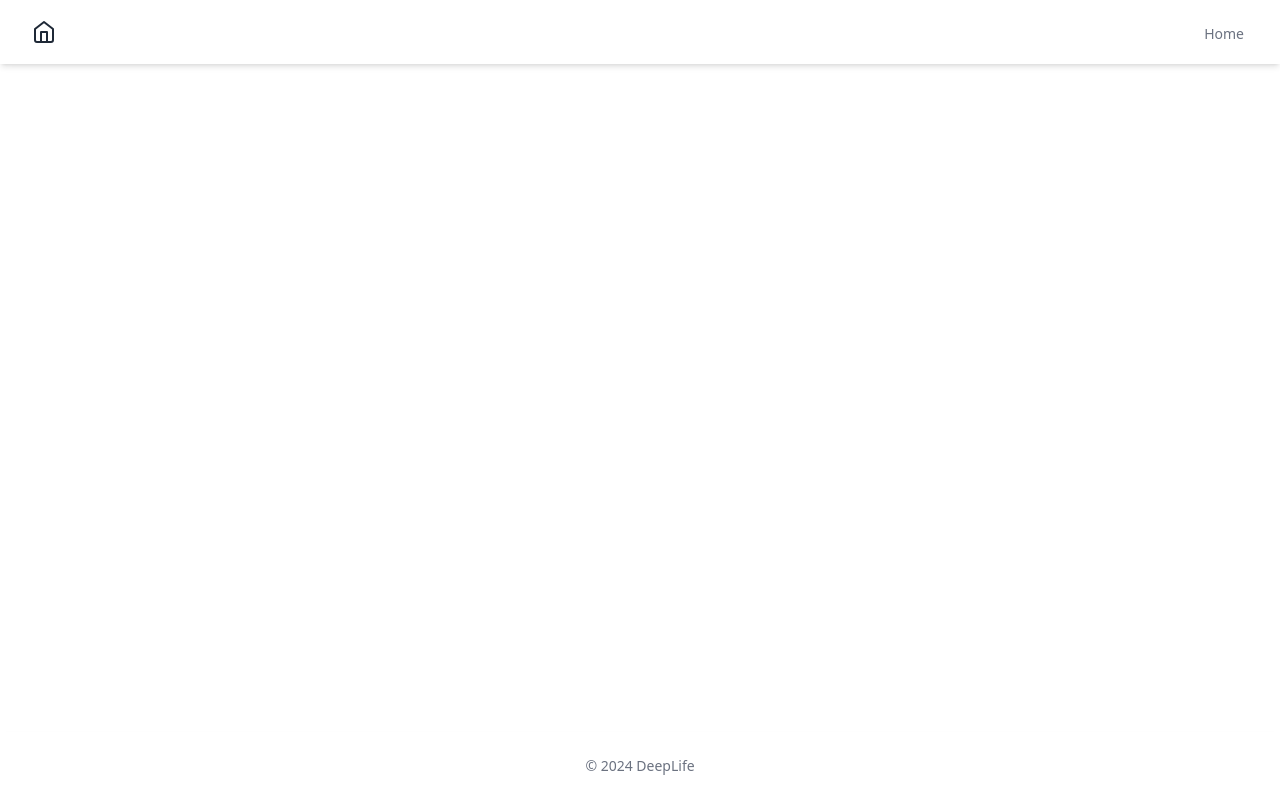
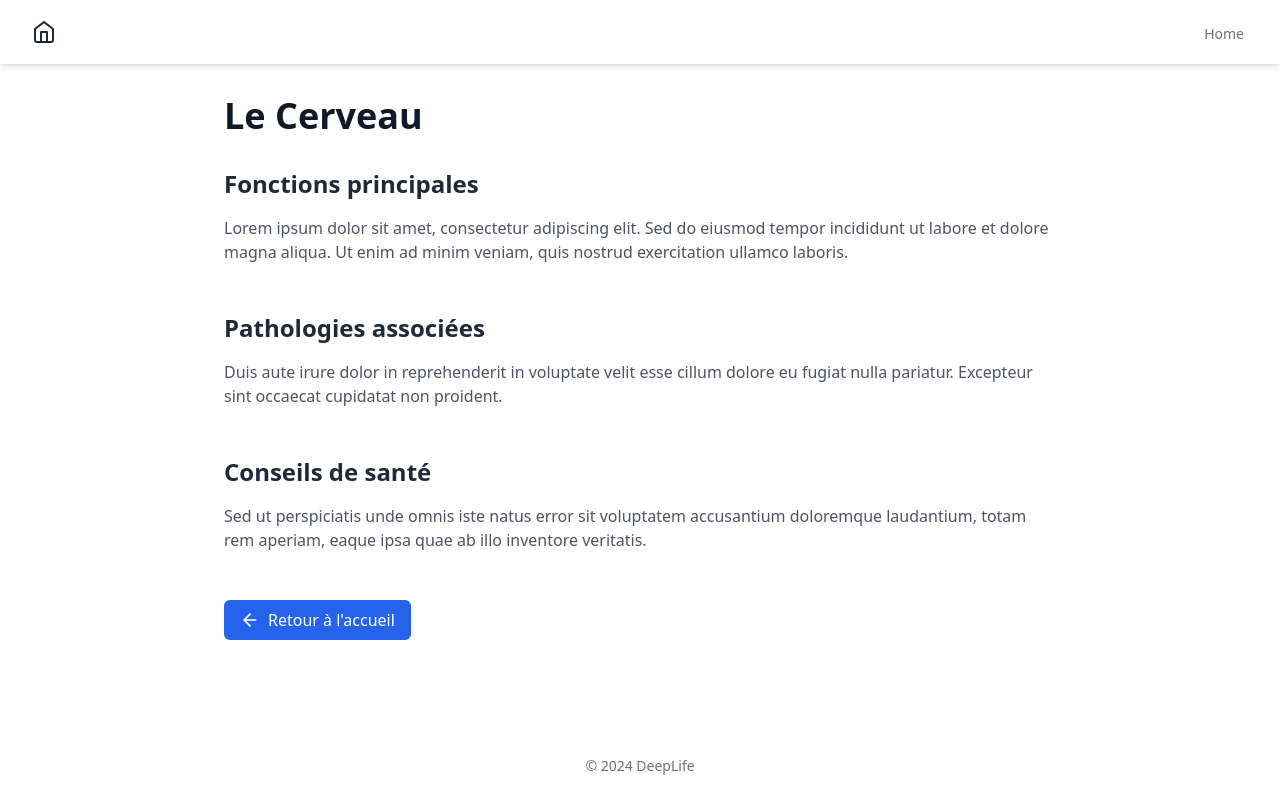
Before and after one commit to The-Info-Night/Info_night_2024, a React (Vite) app: page /brain in a window 1280 px wide. Built offline with nearby package versions, Linux system fonts and the light colour scheme.

Commit message:
feat: add rescale image + routes for organs

```diff
--- a/src/App.tsx
+++ b/src/App.tsx
@@ -1,7 +1,8 @@
 import React from 'react';
 import { BrowserRouter, Routes, Route } from 'react-router-dom';
-import { Layout } from './components/Layout/Layout';
+import { Layout } from './components/Layout';
 import { Home } from './pages/Home';
+import { Brain, Lungs, Arms, Legs } from './pages/BodyParts';
 
 function App() {
   return (
@@ -9,6 +10,10 @@ function App() {
       <Layout>
         <Routes>
           <Route path="/" element={<Home />} />
+          <Route path="/brain" element={<Brain />} />
+          <Route path="/lungs" element={<Lungs />} />
+          <Route path="/arms" element={<Arms />} />
+          <Route path="/legs" element={<Legs />} />
         </Routes>
       </Layout>
     </BrowserRouter>
--- a/src/components/Layout/BodyPart.tsx
+++ b/src/components/BodyPart.tsx
@@ -8,13 +8,17 @@ interface BodyPartProps {
   label: string;
 }
 
-export function BodyPart({ name, position, label }: BodyPartProps) {
+export function BodyPart({ name, path, position, label }: BodyPartProps) {
   return (
-    <div className={`absolute ${position}`}>
+    <Link
+      to={path}
+      className={`absolute ${position} group`}
+      aria-label={`View ${name}`}
+    >
       <div className="w-12 h-12 rounded-full bg-blue-500 bg-opacity-20 group-hover:bg-opacity-40 transition-all duration-300 cursor-pointer" />
       <span className="absolute left-1/2 -translate-x-1/2 mt-2 px-2 py-1 bg-gray-800 text-white text-sm rounded opacity-0 group-hover:opacity-100 transition-opacity whitespace-nowrap">
         {label}
       </span>
-    </div>
+    </Link>
   );
 }
--- a/src/components/Layout/HumanBody.tsx
+++ b/src/components/HumanBody.tsx
@@ -5,31 +5,37 @@ export function HumanBody() {
   const bodyParts = [
     {
       name: 'brain',
+      path: '/brain',
       position: 'top-[10%] left-1/2 -translate-x-1/2',
       label: 'Cerveau',
     },
     {
       name: 'lungs',
+      path: '/lungs',
       position: 'top-[30%] left-1/2 -translate-x-1/2',
       label: 'Poumons',
     },
     {
       name: 'leftArm',
+      path: '/arms',
       position: 'top-[35%] left-[20%]',
       label: 'Bras Gauche',
     },
     {
       name: 'rightArm',
+      path: '/arms',
       position: 'top-[35%] right-[20%]',
       label: 'Bras Droit',
     },
     {
       name: 'leftLeg',
+      path: '/legs',
       position: 'top-[70%] left-[35%]',
       label: 'Jambe Gauche',
     },
     {
       name: 'rightLeg',
+      path: '/legs',
       position: 'top-[70%] right-[35%]',
       label: 'Jambe Droite',
     },
@@ -37,7 +43,7 @@ export function HumanBody() {
 
   return (
     <div className="relative w-full max-w-md mx-auto h-[600px]">
-      <div className="absolute inset-0 bg-[url('https://cdn.discordapp.com/attachments/1308429892664299560/1314348391832096828/downloadedImage2.png?ex=675371d4&is=67522054&hm=edb9d7125d4b87c095bda069a018fad25640f45d9909ba42ad73cf7dea3a93fe&')] bg-contain bg-center bg-no-repeat opacity-30" />
+      <div className="absolute inset-0 bg-[url('https://media.discordapp.net/attachments/1308429892664299560/1314355074528706620/Design_sans_titre.png?ex=6753780d&is=6752268d&hm=766cfa88e1cb69fec1aa8bfcf48d8632c0da5f468786d80e59fa84c5fd148d49&=&format=webp&quality=lossless&width=468&height=468')] bg-cover bg-center bg-no-repeat opacity-80 transform scale-x-150" />
       {bodyParts.map((part) => (
         <BodyPart key={part.name} {...part} />
       ))}
--- /dev/null
+++ b/src/pages/BodyPartPage.tsx
@@ -0,0 +1,44 @@
+import React from 'react';
+import { ArrowLeft } from 'lucide-react';
+import { Link } from 'react-router-dom';
+
+interface BodyPartPageProps {
+  title: string;
+}
+
+export function BodyPartPage({ title }: BodyPartPageProps) {
+  return (
+    <div className="max-w-4xl mx-auto px-4 sm:px-6 lg:px-8 py-8">
+      <h1 className="text-4xl font-bold text-gray-900 mb-8">{title}</h1>
+
+      <section className="mb-12">
+        <h2 className="text-2xl font-semibold text-gray-800 mb-4">Fonctions principales</h2>
+        <p className="text-gray-600">
+          Lorem ipsum dolor sit amet, consectetur adipiscing elit. Sed do eiusmod tempor incididunt ut labore et dolore magna aliqua. Ut enim ad minim veniam, quis nostrud exercitation ullamco laboris.
+        </p>
+      </section>
+
+      <section className="mb-12">
+        <h2 className="text-2xl font-semibold text-gray-800 mb-4">Pathologies associées</h2>
+        <p className="text-gray-600">
+          Duis aute irure dolor in reprehenderit in voluptate velit esse cillum dolore eu fugiat nulla pariatur. Excepteur sint occaecat cupidatat non proident.
+        </p>
+      </section>
+
+      <section className="mb-12">
+        <h2 className="text-2xl font-semibold text-gray-800 mb-4">Conseils de santé</h2>
+        <p className="text-gray-600">
+          Sed ut perspiciatis unde omnis iste natus error sit voluptatem accusantium doloremque laudantium, totam rem aperiam, eaque ipsa quae ab illo inventore veritatis.
+        </p>
+      </section>
+
+      <Link
+        to="/"
+        className="inline-flex items-center px-4 py-2 bg-blue-600 text-white rounded-md hover:bg-blue-700 transition-colors"
+      >
+        <ArrowLeft className="w-5 h-5 mr-2" />
+        Retour à l'accueil
+      </Link>
+    </div>
+  );
+}
--- /dev/null
+++ b/src/pages/BodyParts.tsx
@@ -0,0 +1,18 @@
+import React from 'react';
+import {BodyPartPage} from './BodyPartPage';
+
+export function Brain() {
+  return <BodyPartPage title="Le Cerveau" />;
+}
+
+export function Lungs() {
+  return <BodyPartPage title="Les Poumons" />;
+}
+
+export function Arms() {
+  return <BodyPartPage title="Les Bras" />;
+}
+
+export function Legs() {
+  return <BodyPartPage title="Les Jambes" />;
+}
--- a/src/pages/Home.tsx
+++ b/src/pages/Home.tsx
@@ -1,4 +1,4 @@
-import { HumanBody } from "../components/Layout/HumanBody";
+import { HumanBody } from "../components/HumanBody";
 
 export function Home() {
   return (
```
Also changed, not shown: src/components/Footer.tsx (renamed from src/components/Layout/Footer.tsx), src/components/Header.tsx (renamed from src/components/Layout/Header.tsx), src/components/Layout.tsx (renamed from src/components/Layout/Layout.tsx).
